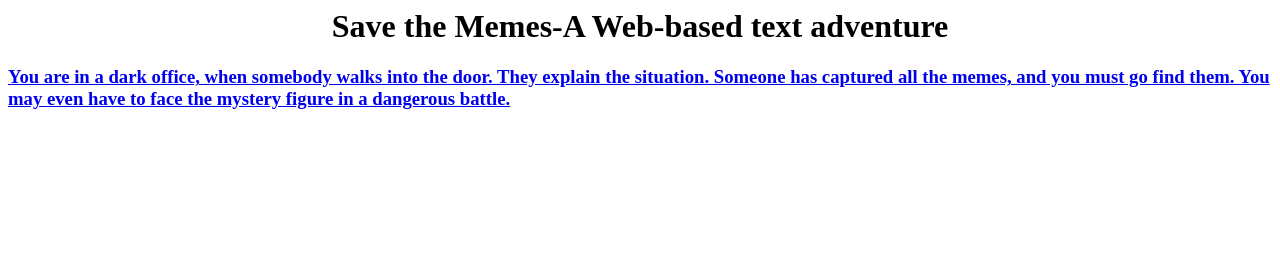
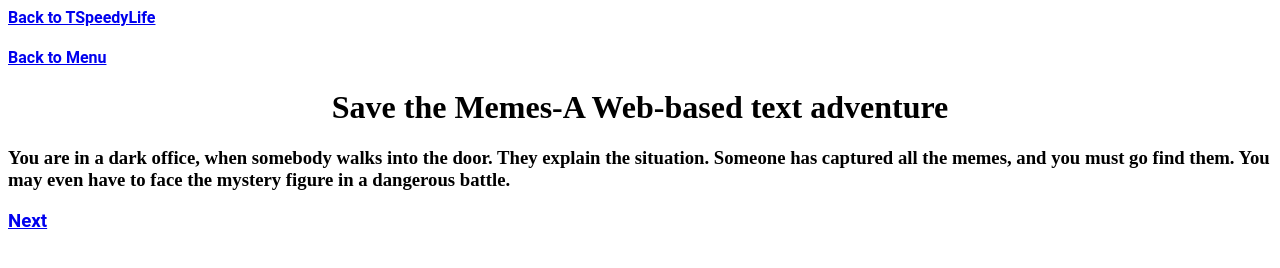
Before and after one commit to CodeSalvageO/mystery, a plain HTML site: page index.html in a window 1280 px wide. Drawn offline with Linux system fonts and the light colour scheme.

Commit message:
Update index.html

```diff
--- a/index.html
+++ b/index.html
@@ -1,5 +1,8 @@
 <html>
 <body>
+<a href="https://codesalvageo.github.io/tspeedylife1.github.io/"><h4 style="font-family:roboto;">Back to TSpeedyLife</h4></a>
+<a href="https://codesalvageo.github.io/SaveTheMemes/"><h4 style="font-family:roboto;">Back to Menu</h4></a>
 <center><h1>Save the Memes-A Web-based text adventure</h1></center>
-<a href="#"><h3>You are in a dark office, when somebody walks into the door. They explain the situation.
+<h3>You are in a dark office, when somebody walks into the door. They explain the situation.
 Someone has captured all the memes, and you must go find them. You may even have to face the mystery figure in a dangerous battle.</h3></a>
+<a href="#"><h3 style="font-family:roboto;">Next</h3></a>
```
